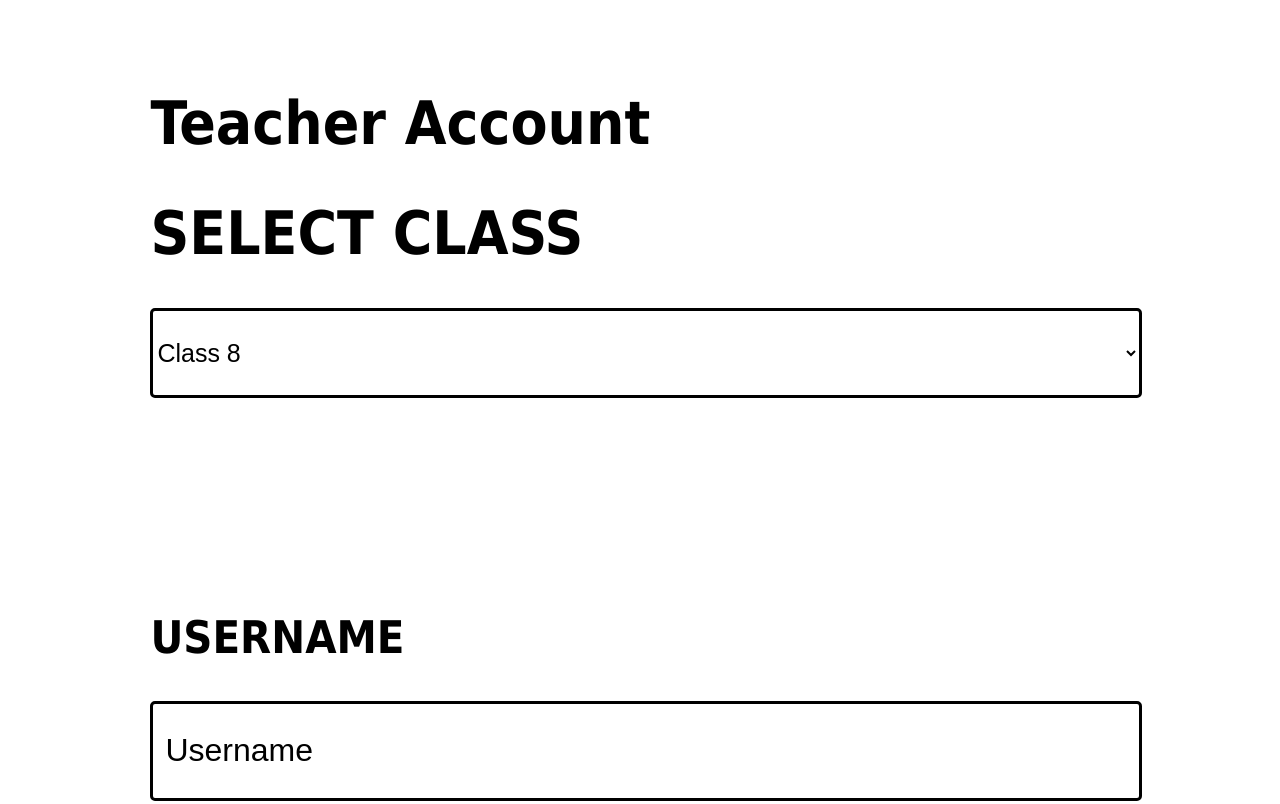
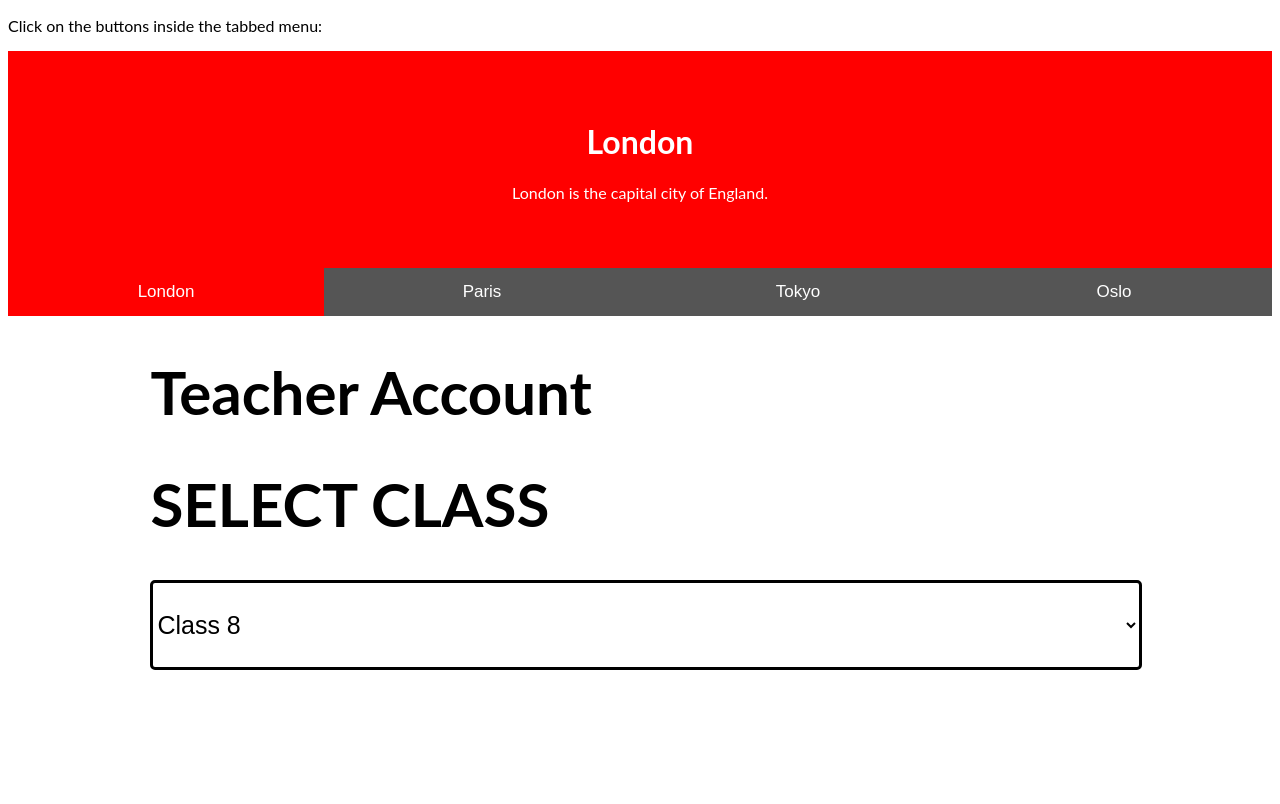
Before and after one commit to Adityabasumatari/100.github.io, a plain HTML site: page index.html in a window 1280 px wide. Shown: the top 804 px of the page. Drawn offline with Linux system fonts and the light colour scheme.

Commit message:
Update index.html

```diff
--- a/index.html
+++ b/index.html
@@ -83,11 +83,87 @@ input[type=text] {
 .page2{
   margin-left:10%;
 }
+    body {font-family: "Lato", sans-serif;}
+
+.tablink {
+  background-color: #555;
+  color: white;
+  float: left;
+  border: none;
+  outline: none;
+  cursor: pointer;
+  padding: 14px 16px;
+  font-size: 17px;
+  width: 25%;
+}
+
+.tablink:hover {
+  background-color: #777;
+}
+
+/* Style the tab content */
+.tabcontent {
+  color: white;
+  display: none;
+  padding: 50px;
+  text-align: center;
+}
+
+#London {background-color:red;}
+#Paris {background-color:green;}
+#Tokyo {background-color:blue;}
+#Oslo {background-color:orange;}
 
 
 </style>
 </head>
 <body>
+  <p>Click on the buttons inside the tabbed menu:</p>
+
+<div id="London" class="tabcontent">
+  <h1>London</h1>
+  <p>London is the capital city of England.</p>
+</div>
+
+<div id="Paris" class="tabcontent">
+  <h1>Paris</h1>
+  <p>Paris is the capital of France.</p>
+</div>
+
+<div id="Tokyo" class="tabcontent">
+  <h1>Tokyo</h1>
+  <p>Tokyo is the capital of Japan.</p>
+</div>
+
+<div id="Oslo" class="tabcontent">
+  <h1>Oslo</h1>
+  <p>Oslo is the capital of Norway.</p>
+</div>
+
+<button class="tablink" onclick="openCity('London', this, 'red')" id="defaultOpen">London</button>
+<button class="tablink" onclick="openCity('Paris', this, 'green')">Paris</button>
+<button class="tablink" onclick="openCity('Tokyo', this, 'blue')">Tokyo</button>
+<button class="tablink" onclick="openCity('Oslo', this, 'orange')">Oslo</button>
+
+<script>
+function openCity(cityName,elmnt,color) {
+  var i, tabcontent, tablinks;
+  tabcontent = document.getElementsByClassName("tabcontent");
+  for (i = 0; i < tabcontent.length; i++) {
+    tabcontent[i].style.display = "none";
+  }
+  tablinks = document.getElementsByClassName("tablink");
+  for (i = 0; i < tablinks.length; i++) {
+    tablinks[i].style.backgroundColor = "";
+  }
+  document.getElementById(cityName).style.display = "block";
+  elmnt.style.backgroundColor = color;
+
+}
+// Get the element with id="defaultOpen" and click on it
+document.getElementById("defaultOpen").click();
+</script>
+
 <div class="searchbar">
 <form align=left class="from1">
   <div  class="page2">
@@ -124,6 +200,7 @@ input[type=text] {
 
 </div>
 <button style="margin-left:5%"; class="button button4" onclick="mylink()" >LOGIN</button>
+
 <script>
 
 
```
